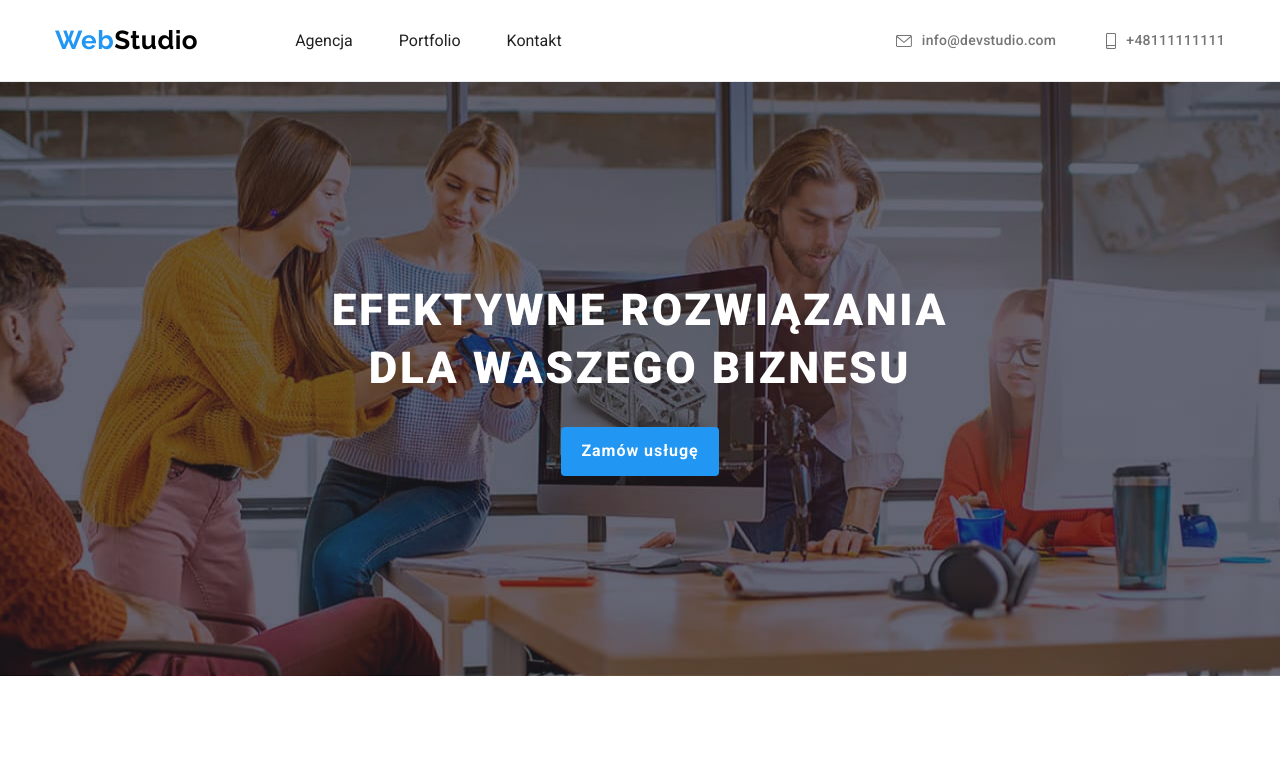
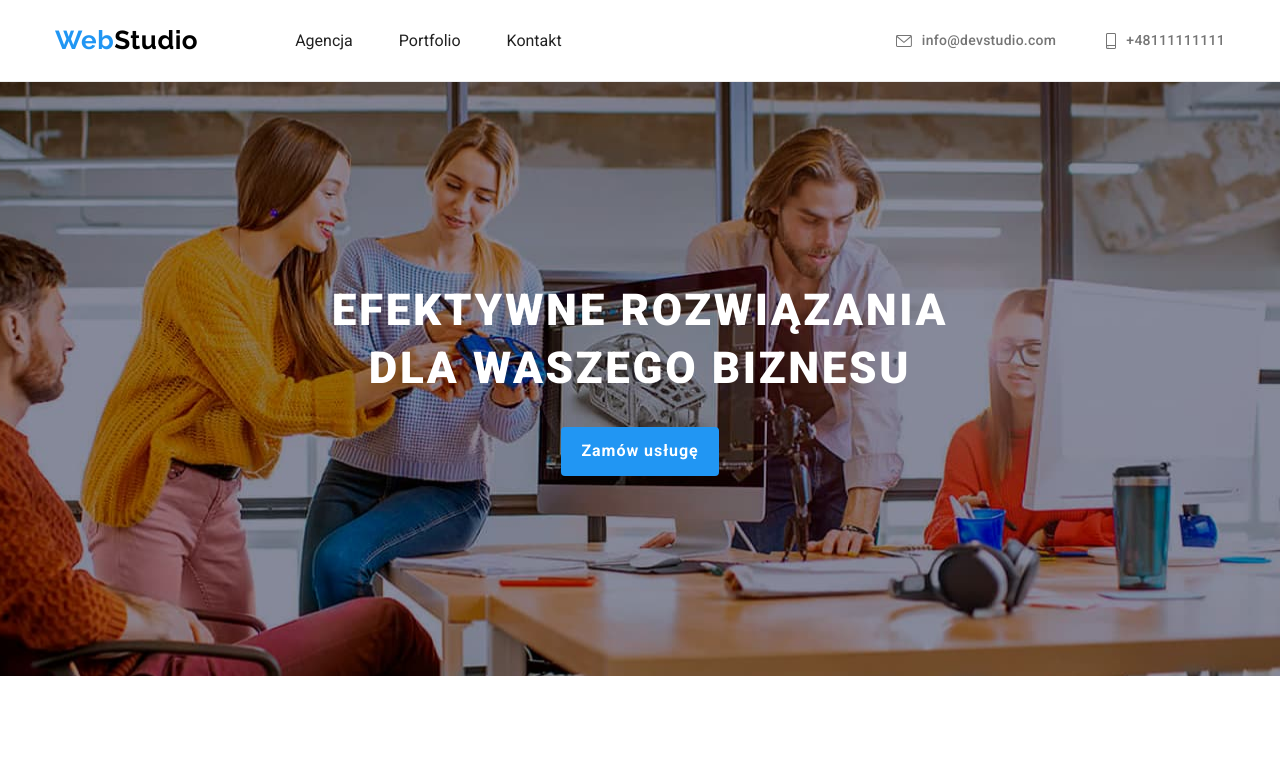
Before and after one commit to romahalaichuk/goit-markup-hw-04, a plain HTML site: page index.html in a window 1280 px wide. Shown: the top 767 px of the page. Drawn offline with nearby package versions, Linux system fonts and the light colour scheme.

Commit message:
bacgraund

```diff
--- a/css/styles.css
+++ b/css/styles.css
@@ -361,15 +361,11 @@ body {
   cursor: pointer;
 }
 .hero {
-  background-image: linear-gradient(
-      rgba(47, 48, 58, 0.4),
-      rgba(47, 48, 58, 0.4)
-    ),
-    url(/images/fons.jpg);
+  background-image: url(/images/fons.jpg),
+    linear-gradient(to top, rgba(47, 48, 58, 0.4), rgba(47, 48, 58, 0.4));
+
   background-repeat: no-repeat;
   background-position: center;
-
-  max-width: 1600px;
   padding: 200px 0;
   background-color: var(--mu-hero);
   background-size: auto;
```
Also changed, not shown: images/iconss.svg (added).
